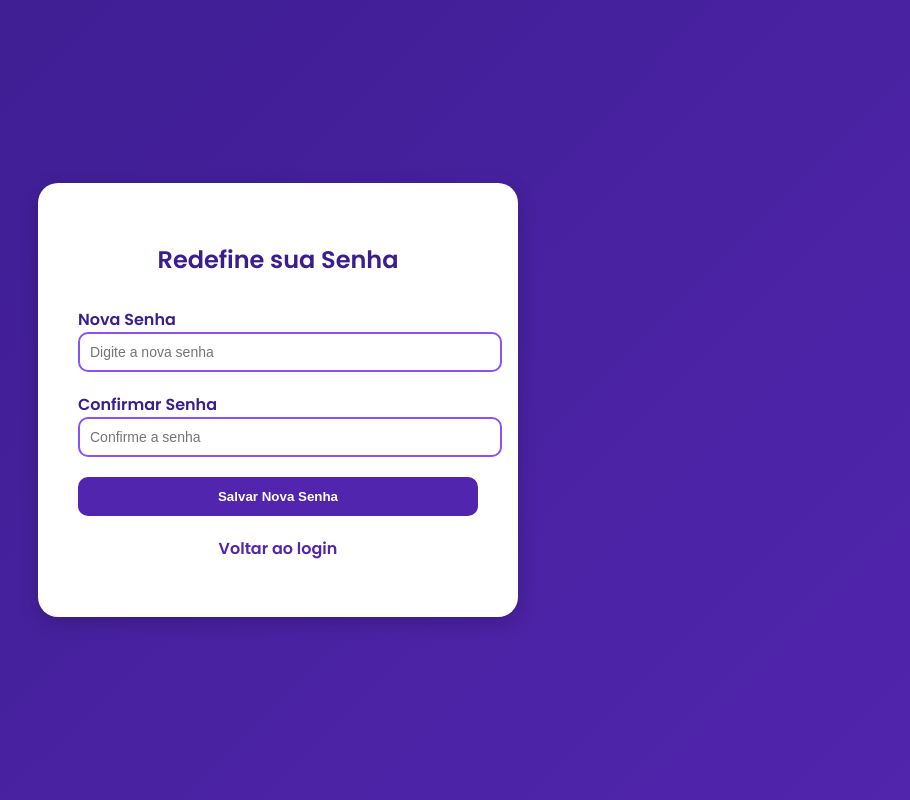
After one commit to Ferreiraxzk/RepositorioOficial, a Flask app: template templates/redefinir.html in a window 1280 px wide. The commit adds this page. Shown: the whole page, without its empty margins (362-1272 px from the left). Run offline with Flask 3, Linux system fonts and the light colour scheme; the template is opened without the code that fills it, so the values that code supplies are empty.

Commit message:
envio das novas telas 16/10

```diff
--- /dev/null
+++ b/static/css/redefinir.css
@@ -0,0 +1,87 @@
+@import url('https://fonts.googleapis.com/css2?family=Poppins:wght@400;600&display=swap');
+
+body {
+  font-family: 'Poppins', sans-serif;
+  background: linear-gradient(135deg, #3B1D8F, #5125AD);
+  height: 100vh;
+  margin: 0;
+  display: flex;
+  justify-content: center;
+  align-items: center;
+}
+
+.container {
+  width: 100%;
+  max-width: 400px;
+  background: white;
+  border-radius: 20px;
+  padding: 40px;
+  box-shadow: 0 5px 20px rgba(0,0,0,0.2);
+}
+
+h1 {
+  text-align: center;
+  color: #5125AD;
+  margin-bottom: 10px;
+  font-weight: 700;
+}
+
+h2 {
+  text-align: center;
+  color: #3B1D8F;
+  margin-bottom: 30px;
+}
+
+.input-group {
+  margin-bottom: 20px;
+}
+
+label {
+  font-weight: 600;
+  color: #3B1D8F;
+}
+
+input {
+  width: 100%;
+  padding: 10px;
+  border: 2px solid #8B51F5;
+  border-radius: 10px;
+  outline: none;
+  font-size: 14px;
+  transition: 0.3s;
+}
+
+input:focus {
+  border-color: #5125AD;
+}
+
+button {
+  width: 100%;
+  padding: 12px;
+  border: none;
+  border-radius: 10px;
+  background-color: #5125AD;
+  color: white;
+  font-weight: bold;
+  cursor: pointer;
+  transition: 0.3s;
+}
+
+button:hover {
+  background-color: #8B51F5;
+}
+
+.back-text {
+  text-align: center;
+  margin-top: 20px;
+}
+
+.back-text a {
+  color: #5125AD;
+  text-decoration: none;
+  font-weight: 600;
+}
+
+.back-text a:hover {
+  text-decoration: underline;
+}
--- /dev/null
+++ b/templates/redefinir.html
@@ -0,0 +1,56 @@
+<!DOCTYPE html>
+<html lang="pt-BR">
+<head>
+  <meta charset="UTF-8">
+  <meta name="viewport" content="width=device-width, initial-scale=1.0">
+  <title>Redefinir Senha - ReserveForClass</title>
+  <link rel="stylesheet" href="../static/css/redefinir.css">
+</head>
+<body>
+  <div class="container">
+    <div class="box">
+
+      <h2>Redefine sua Senha</h2>
+
+      <form id="redefinirForm">
+        <div class="input-group">
+          <label for="senha">Nova Senha</label>
+          <input type="password" id="senha" name="senha" placeholder="Digite a nova senha" required>
+        </div>
+
+        <div class="input-group">
+          <label for="confirmar">Confirmar Senha</label>
+          <input type="password" id="confirmar" name="confirmar" placeholder="Confirme a senha" required>
+        </div>
+
+        <button type="submit">Salvar Nova Senha</button>
+
+        <p class="back-text">
+          <a href="login.html">Voltar ao login</a>
+        </p>
+      </form>
+    </div>
+  </div>
+
+  <script>
+    document.getElementById("redefinirForm").addEventListener("submit", (e) => {
+      e.preventDefault();
+      const senha = document.getElementById("senha").value;
+      const confirmar = document.getElementById("confirmar").value;
+
+      if (senha.length < 6) {
+        alert("A senha deve ter pelo menos 6 caracteres.");
+        return;
+      }
+
+      if (senha !== confirmar) {
+        alert("As senhas não coincidem.");
+        return;
+      }
+
+      alert("Senha redefinida com sucesso!");
+      window.location.href = "login.html";
+    });
+  </script>
+</body>
+</html>
--- a/templates/registrar.html
+++ b/templates/registrar.html
@@ -9,7 +9,7 @@
 <body>
   <div class="container">
     <div class="register-box">
-      <h1>ReserveForClass</h1>
+
       <h2>Crie sua conta</h2>
       <form id="registerForm">
         <div class="input-group">
```
Also changed, not shown: static/css/codigo.css (added, +89 -0 lines), static/css/recuperar.css (added, +87 -0 lines), templates/codigo.html (added, +43 -0 lines), templates/login.html (+7 -13 lines), templates/recuperar.html (added, +39 -0 lines).
